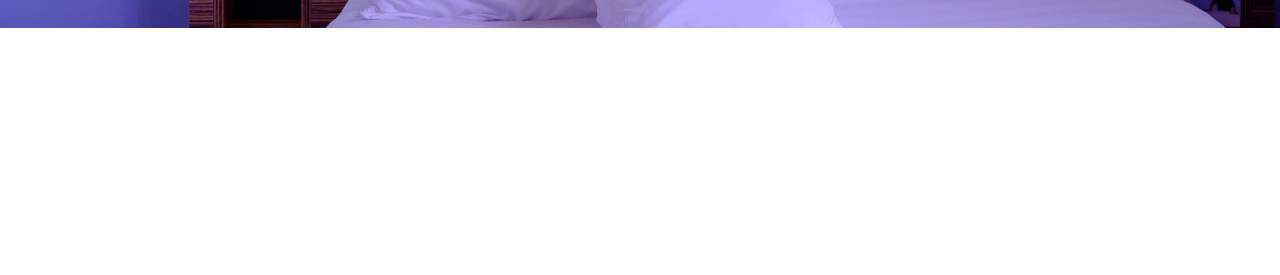
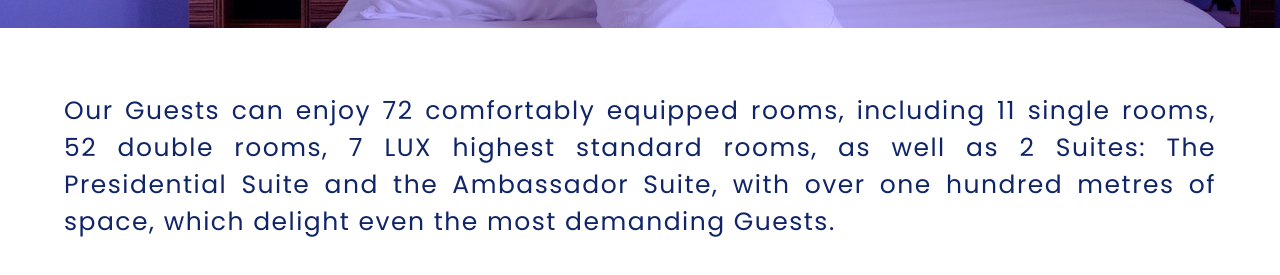
Before and after one commit to victorAnumudu/hotel-template1, a plain HTML site: page services.html in a window 1280 px wide. Shown: the part 405-680 px from the top of the page. Drawn offline with nearby package versions, Linux system fonts and the light colour scheme.

Commit message:
Included the rooms descriptive text section on services page

```diff
--- a/css/services.css
+++ b/css/services.css
@@ -29,3 +29,16 @@
     left: 38%;
     top: 27%;
 }
+
+/* Descriptive Text Section */
+.rooms-text {
+
+    font-family: Poppins;
+    font-style: normal;
+    font-weight: 400;
+    font-size: 25px;
+    line-height: 37px;
+    padding: 5%;
+    letter-spacing: 1.5px;
+    color: #102568;
+}
--- a/services.html
+++ b/services.html
@@ -67,3 +67,10 @@
 
       </div>
       <!-- END of slide section -->
+
+      <!-- Text section -->
+      <div class="rooms-text">
+        <p class="text-justify">Our Guests can enjoy 72 comfortably equipped rooms, including 11 single rooms, 52 double rooms, 7 LUX highest standard rooms, as well as 2 Suites: The Presidential Suite and the Ambassador Suite, with over one hundred metres of space, which delight even the most demanding Guests.</p>
+
+      </div>
+      <!-- End ot Text section -->
```
